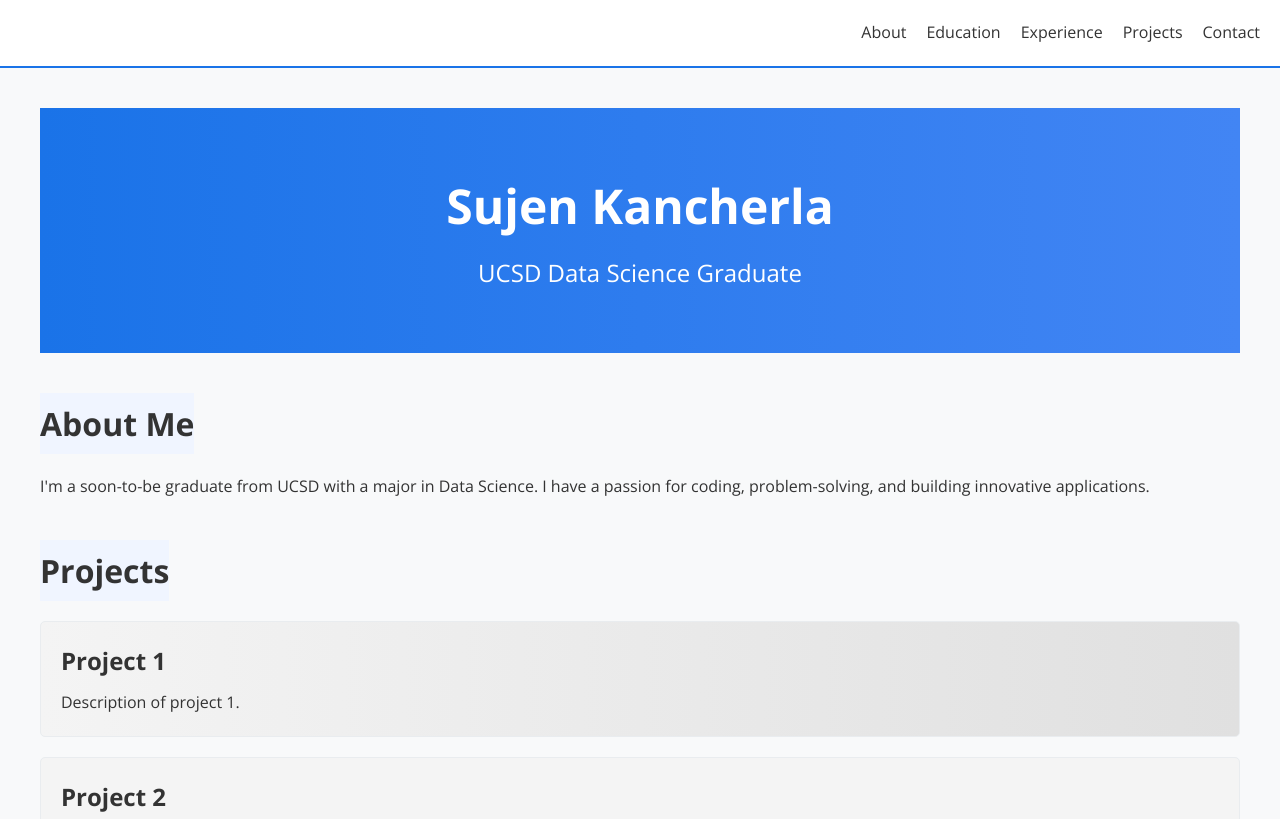
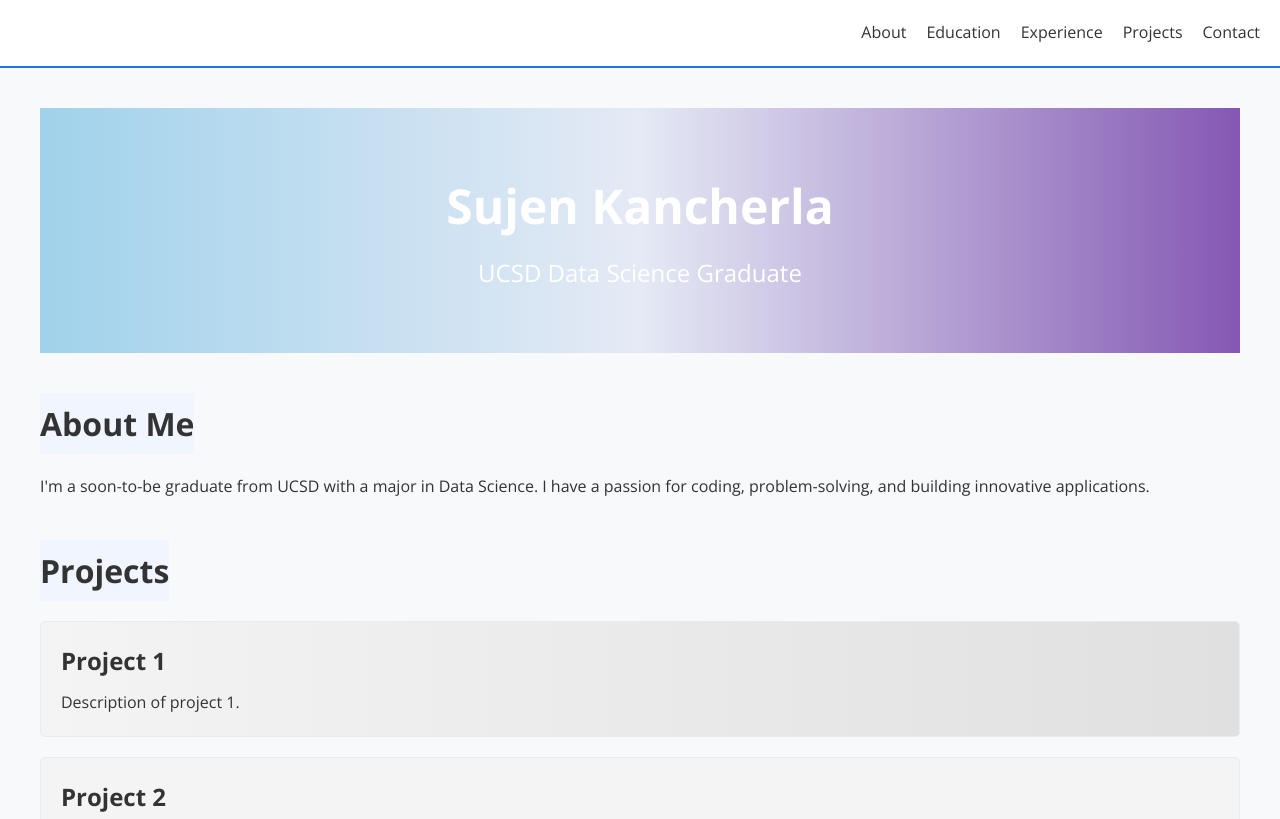
Before and after one commit to BigSuj/Portfolio, a plain HTML site: page index.html in a window 1280 px wide. Shown: the top 819 px of the page. Drawn offline with nearby package versions, Linux system fonts and the light colour scheme.

Commit message:
change color styles

```diff
--- a/styles.css
+++ b/styles.css
@@ -52,7 +52,7 @@ nav ul li {
 #hero {
     text-align: center;
     margin-bottom: 40px;
-    background-image: linear-gradient(to right, #1a73e8, #4285f4);
+    background-image: linear-gradient(to right, #a0d2eb, #e5eaf5, #8458B3);
     color: #fff;
     padding: 60px;
 }
```
